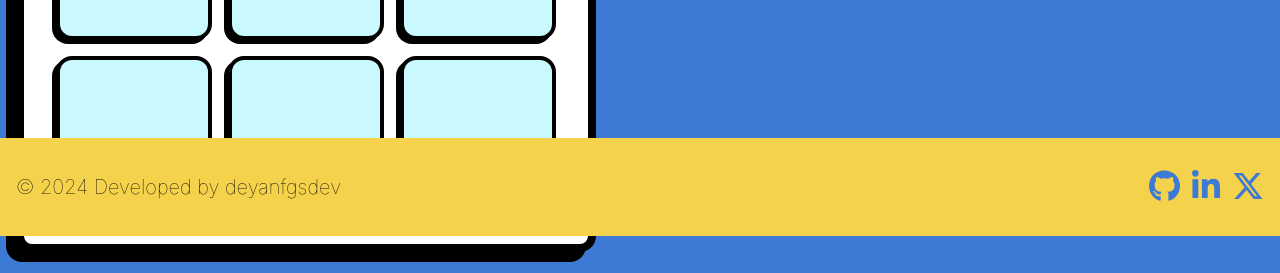
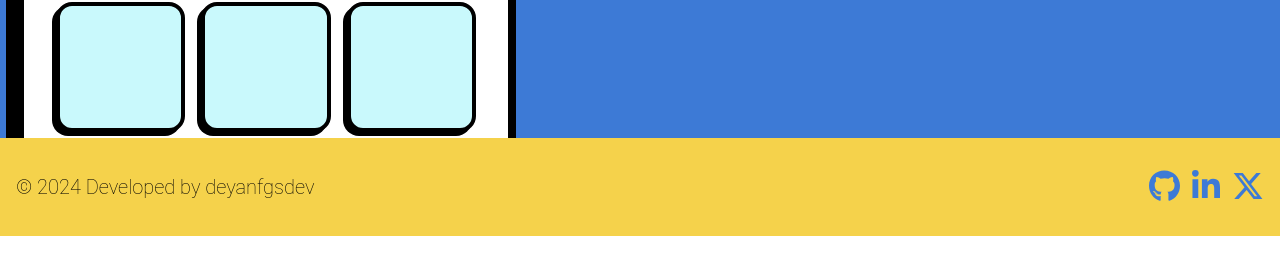
Before and after one commit to deyanfgsdev/tic-tac-toe-app, a React (Vite) app: page / in a window 1280 px wide. Shown: the part 564-837 px from the top of the page. After the commit the page ends 800 px from the top, so only its background shows below. Built offline with nearby package versions, Linux system fonts and the light colour scheme.

Commit message:
fix: add border box style for the general app and add Roboto font

```diff
--- a/src/index.scss
+++ b/src/index.scss
@@ -1,9 +1,4 @@
-$blue_primary: #3d7ad6;
-
 :root {
-  font-family: Inter, system-ui, Avenir, Helvetica, Arial, sans-serif;
-  line-height: 1.5;
-  font-weight: 400;
   color-scheme: light dark;
   font-synthesis: none;
   text-rendering: optimizeLegibility;
@@ -12,7 +7,13 @@
 }
 
 body {
+  font-family: "Roboto", sans-serif;
   margin: 0;
   min-width: 320px;
-  min-height: 100vh;
 }
+
+*,
+:after,
+:before {
+  box-sizing: border-box;
+}
```
